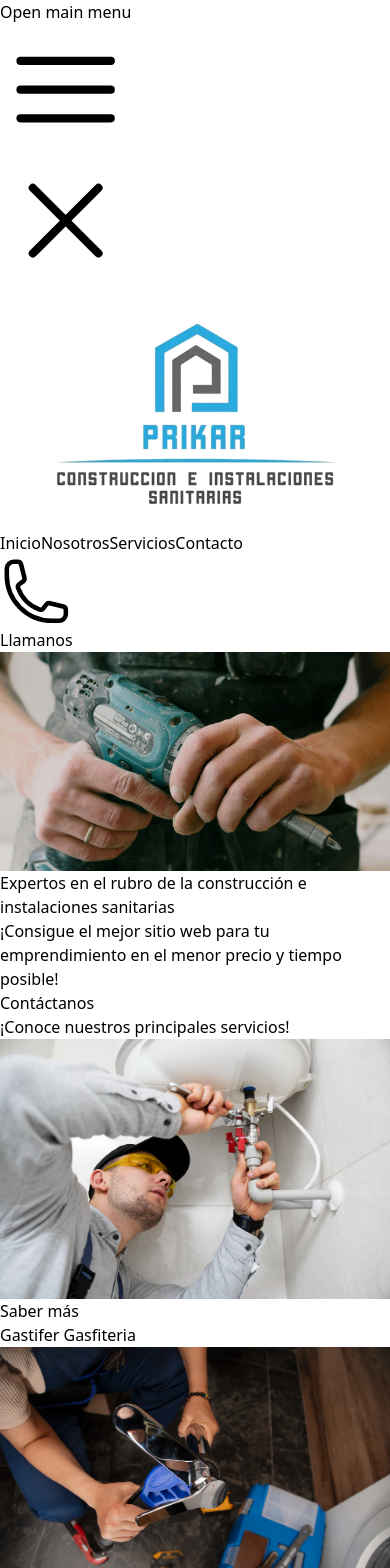
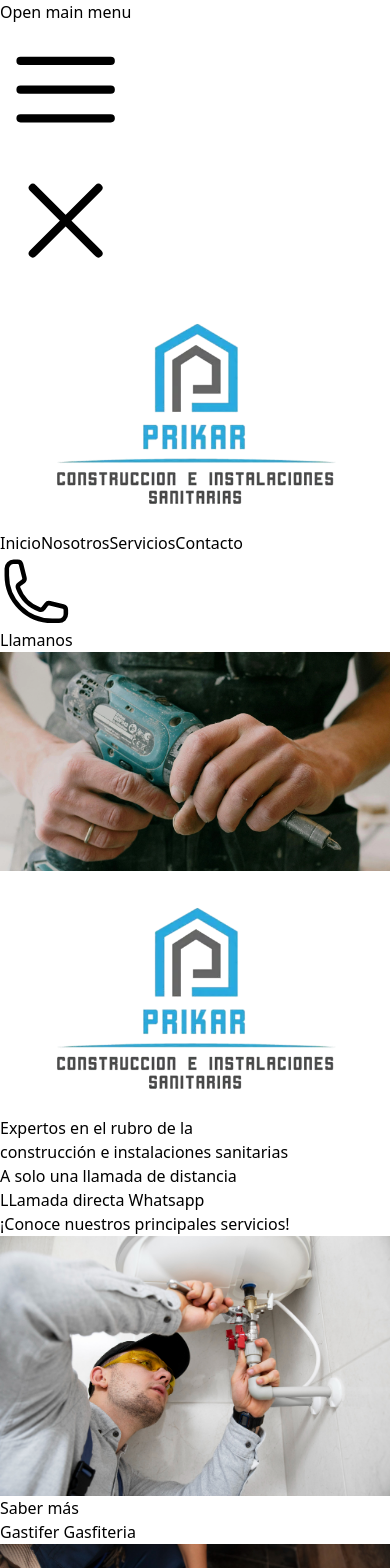
Before and after one commit to WillyMay/prikareirl, a React (Vite) app: page / in a window 390 px wide. Shown: the top 1568 px of the page. Built offline with nearby package versions, Linux system fonts and the light colour scheme.

Commit message:
hero finished

```diff
--- a/src/components/Footer.jsx
+++ b/src/components/Footer.jsx
@@ -6,7 +6,7 @@ function Footer(props) {
 
 <footer className="bg-white rounded-lg">
     <div className="w-full max-w-screen-xl mx-auto p-4">
-    <a href="/" className="flex justify-center mb-4 sm:mb-0 space-x-3 rtl:space-x-reverse mx-auto">
+    <a href="/prikareirl/#/" className="flex justify-center mb-4 sm:mb-0 space-x-3 rtl:space-x-reverse mx-auto">
                 <img src={props.logo} className="h-40" alt="Prikar Eirl" />
             </a>
         <div className="sm:flex sm:items-start sm:justify-between">
--- a/src/components/Hero.jsx
+++ b/src/components/Hero.jsx
@@ -1,5 +1,5 @@
 import React from "react";
-
+import LogoImg from "../assets/Logo.webp"
 function Hero(props) {
   return (
     <div className="relative bg-gradient-to-r from-purple-600 to-blue-600 h-screen text-white overflow-hidden">
@@ -13,19 +13,33 @@ function Hero(props) {
       </div>
 
       <div className="relative z-10 flex flex-col justify-center items-center h-full text-center animate-fade-up p-4">
+        <div>
+          <img src={LogoImg} alt="logo" className="h-52"/>
+        </div>
+        <h1 className="text-3xl drop-shadow-sm leading-tight font-bold leading-tight mb-4 px-10 lg:text-4xl drop-shadow-sm	text-white oswald-font uppercase">
+          Expertos en el rubro de la
+        </h1>
         <h1 className="text-3xl font-bold leading-tight mb-4 px-10 lg:text-4xl drop-shadow-sm	text-white oswald-font uppercase">
-          Expertos en el rubro de la construcción e instalaciones sanitarias
+          construcción e instalaciones sanitarias
         </h1>
         <h3 className="text-xl font-semibold px-10 oswald-font">
-          ¡Consigue el mejor sitio web para tu emprendimiento en el menor precio
-          y tiempo posible!
+          A solo una llamada de distancia
         </h3>
+        <div className="mt-10">
         <a
-          href={props.telefono}
-          className="bg-blue-400 text-gray-900 hover:bg-blue-500 py-2 px-6 rounded-full text-lg font-semibold transition duration-300 ease-in-out transform hover:scale-105 hover:shadow-lg mt-10 hover:cursor-pointer"
+          href={props.llamada}
+          className="bg-red-600 text-white hover:bg-red-700 border-4 border-red-700 hover:text-white py-2 px-10 rounded-full text-lg font-semibold transition duration-300 ease-in-out transform hover:scale-105 hover:shadow-lg mt-10 hover:cursor-pointer"
         >
-          Contáctanos
+          LLamada directa
+        </a>        <a
+          href={props.whatsapp}
+          className="bg-green-600 text-white hover:bg-green-700 border-4 border-green-700 hover:text-white py-2 px-10 rounded-full text-lg font-semibold transition duration-300 ease-in-out transform hover:scale-105 hover:shadow-lg mt-10 hover:cursor-pointer"
+        >
+          Whatsapp
         </a>
+        </div>
+
+
       </div>
     </div>
   );
--- a/src/components/Home.jsx
+++ b/src/components/Home.jsx
@@ -4,10 +4,14 @@ import Hero from './Hero'
 import HeroImg from '../assets/Heroe.webp'
 import Whatsapp from './Whatsapp'
 import Principalesservicios from './Principalesservicios'
+
+const llamada = "tel:+56958391985";
+const whatsapp = "https://wa.link/6r4r5d";
+
 function Home() {
   return (
     <>
-        <Hero background={HeroImg}/>
+        <Hero background={HeroImg} telefono={llamada} whatsapp={whatsapp}/>
 
         <Principalesservicios />
         <Whatsapp />
--- a/src/components/Principalesservicios.jsx
+++ b/src/components/Principalesservicios.jsx
@@ -30,7 +30,7 @@ function Principalesservicios() {
               />
               <div className="absolute inset-0 flex items-center justify-center opacity-0 group-hover:opacity-100 transition-opacity">
                 <button className="bg-white text-gray-800 px-4 py-2 rounded-lg hover:bg-gray-200 transition-colors">
-                  Saber más
+                  <a href="https://wa.link/6r4r5d">Saber más</a>
                 </button>
               </div>
               <h3 className="text-center font-bold pt-3">{servicio.name}</h3>
--- a/src/components/Servicios/GaleriaServicios.jsx
+++ b/src/components/Servicios/GaleriaServicios.jsx
@@ -1,4 +1,4 @@
-import React from 'react'
+import React from "react";
 import image1 from "../../assets/1.webp";
 import image2 from "../../assets/2.webp";
 import image3 from "../../assets/3.webp";
@@ -14,23 +14,24 @@ import image12 from "../../assets/8.webp";
 import image13 from "../../assets/9.webp";
 import image14 from "../../assets/14.webp";
 
-const defaultImage = "https://images.unsplash.com/photo-1470071459604-3b5ec3a7fe05?crop=entropy&cs=tinysrgb&fit=max&fm=jpg&ixid=M3w0NzEyNjZ8MHwxfHNlYXJjaHw1fHxuYXR1cmV8ZW58MHwwfHx8MTY5NDA5OTcyOXww&ixlib=rb-4.0.3&q=80&w=1080";
+const defaultImage =
+  "https://images.unsplash.com/photo-1470071459604-3b5ec3a7fe05?crop=entropy&cs=tinysrgb&fit=max&fm=jpg&ixid=M3w0NzEyNjZ8MHwxfHNlYXJjaHw1fHxuYXR1cmV8ZW58MHwwfHx8MTY5NDA5OTcyOXww&ixlib=rb-4.0.3&q=80&w=1080";
 const servicios = [
-    { id: 1, name: "Gasfiter gasfiteria", image: image1},
-    { id: 2, name: "Destape de alcantarillado", image: image2},
-    { id: 3, name: "Reparación de Calefont", image: image3},
-    { id: 4, name: "Reparación de Techos", image: image4},
-    { id: 5, name: "Ductoscopia, Video Inspección", image: image5},
-    { id: 6, name: "Detección de Fugas de Agua y Gas", image: image6},
-    { id: 7, name: "Construcción y Reparaciones", image: image7},
-    { id: 9, name: "Maestro Pintores", image: image8},
-    { id: 10, name: "Detección de Fugas de Piscinas", image: image9},
-    { id: 11, name: "Reparación de Cañerias de Riego", image: image10},
-    { id: 12, name: "Instalador sanitario autorizado", image: image11},
-    { id: 13, name: "Reparaciones HDP", image: image12},
-    { id: 14, name: "Proyectos sanitarios", image: image13},
-    { id: 15, name: "Estructuras metalicas", image: image14}
-]
+  { id: 1, name: "Gasfiter gasfiteria", image: image1 },
+  { id: 2, name: "Destape de alcantarillado", image: image2 },
+  { id: 3, name: "Reparación de Calefont", image: image3 },
+  { id: 4, name: "Reparación de Techos", image: image4 },
+  { id: 5, name: "Ductoscopia, Video Inspección", image: image5 },
+  { id: 6, name: "Detección de Fugas de Agua y Gas", image: image6 },
+  { id: 7, name: "Construcción y Reparaciones", image: image7 },
+  { id: 9, name: "Maestro Pintores", image: image8 },
+  { id: 10, name: "Detección de Fugas de Piscinas", image: image9 },
+  { id: 11, name: "Reparación de Cañerias de Riego", image: image10 },
+  { id: 12, name: "Instalador sanitario autorizado", image: image11 },
+  { id: 13, name: "Reparaciones HDP", image: image12 },
+  { id: 14, name: "Proyectos sanitarios", image: image13 },
+  { id: 15, name: "Estructuras metalicas", image: image14 },
+];
 
 function GaleriaServicios() {
   return (
@@ -49,17 +50,16 @@ function GaleriaServicios() {
               />
               <div className="absolute inset-0 flex items-center justify-center opacity-0 group-hover:opacity-100 transition-opacity">
                 <button className="bg-white text-gray-800 px-4 py-2 rounded-lg hover:bg-gray-200 transition-colors">
-                      Saber más
+                  <a href="https://wa.link/6r4r5d">Saber más</a>
                 </button>
               </div>
               <h3 className="text-center font-bold pt-3">{servicio.name}</h3>
             </div>
-
           </div>
         ))}
       </div>
     </>
-  )
+  );
 }
 
-export default GaleriaServicios
+export default GaleriaServicios;
```
Lines whose indentation alone changed are shown as unchanged.
